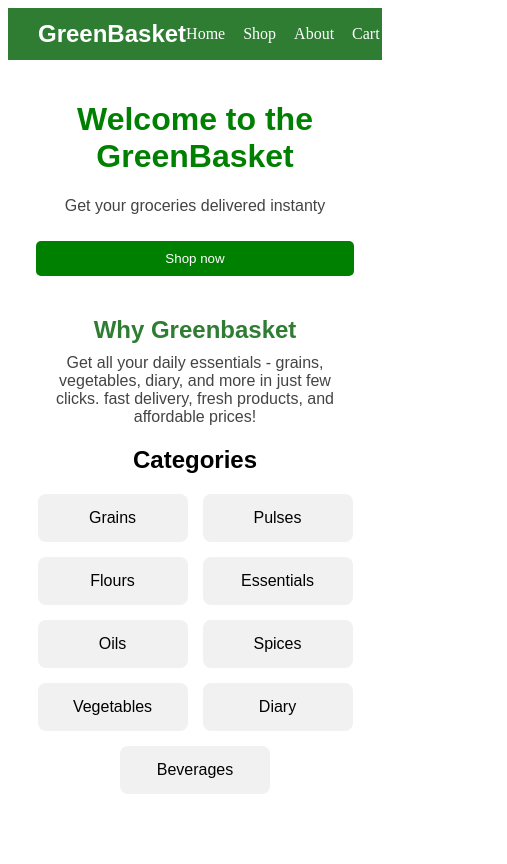
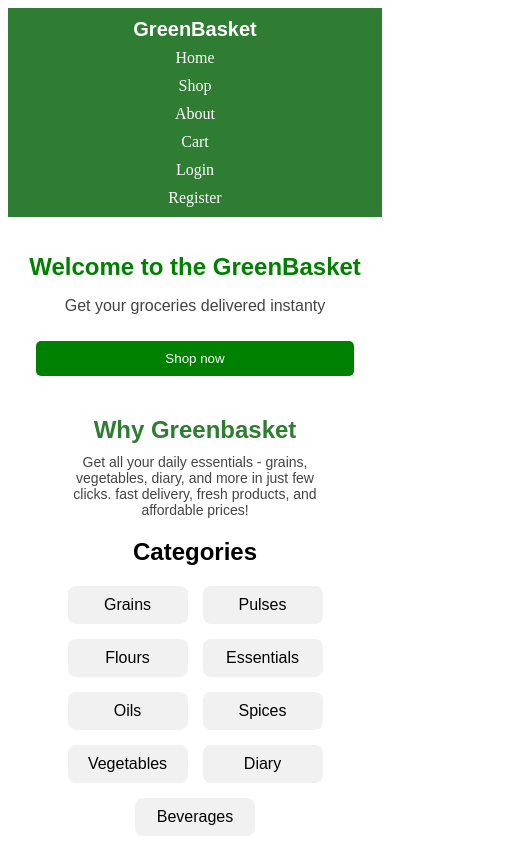
Before and after one commit to shashankgowdab3/greenbasket-react, a React (Create React App) app in the folder greenbasket/: page / in a window 390 px wide. Shown: the whole page, 507 px wide, since content can reach past the window. Built offline with nearby package versions, Linux system fonts and the light colour scheme.

Commit message:
fix dependencies mismatch

```diff
--- a/greenbasket/src/about.css
+++ b/greenbasket/src/about.css
@@ -33,3 +33,24 @@
   font-weight: bold;
   color: #2e7d32;
 }
+
+@media (max-width: 768px) {
+
+  .about-container {
+    margin: 20px;
+    padding: 15px;
+  }
+
+  .about-container h2 {
+    font-size: 22px;
+  }
+
+  .about-container h3 {
+    font-size: 18px;
+  }
+
+  .about-container li {
+    font-size: 16px;
+  }
+
+}
--- a/greenbasket/src/cart.css
+++ b/greenbasket/src/cart.css
@@ -24,3 +24,11 @@ button {
 button:hover {
   background-color: darkgreen;
 }
+
+@media (max-width: 768px) {
+
+  .cart-item {
+    width: 90%;
+  }
+
+}
--- a/greenbasket/src/home.css
+++ b/greenbasket/src/home.css
@@ -61,3 +61,25 @@ button:hover{
     border-radius: 8px;
     width: 120px;
 }
+
+@media (max-width: 768px) {
+
+  .welcome h1 {
+    font-size: 24px;
+  }
+
+  .intro p {
+    font-size: 14px;
+    padding: 0 10px;
+  }
+
+  .category-list {
+    justify-content: center;
+  }
+
+  .card {
+    width: 100px;
+    padding: 10px;
+  }
+
+}
--- a/greenbasket/src/login.css
+++ b/greenbasket/src/login.css
@@ -31,3 +31,11 @@
   margin-top: 10px;
   font-size: 18px;
 }
+
+@media (max-width: 768px) {
+
+  .login-box {
+    width: 90%;
+  }
+
+}
--- a/greenbasket/src/navbar.css
+++ b/greenbasket/src/navbar.css
@@ -34,3 +34,24 @@
 .nav-links li a:hover {
   color: #c8e6c9;
 }
+
+@media (max-width: 768px) {
+
+  .navbar {
+    flex-direction: column;
+    align-items: center;
+    padding: 10px;
+  }
+
+  .logo {
+    margin-bottom: 8px;
+    font-size: 20px;
+  }
+
+  .nav-links {
+    flex-direction: column;
+    gap: 10px;
+    text-align: center;
+  }
+
+}
--- a/greenbasket/src/register.css
+++ b/greenbasket/src/register.css
@@ -21,3 +21,11 @@ button {
   margin-top: 10px;
   cursor: pointer;
 }
+
+@media (max-width: 768px) {
+
+  .register-container {
+    width: 90%;
+  }
+
+}
--- a/greenbasket/src/shop.css
+++ b/greenbasket/src/shop.css
@@ -27,3 +27,16 @@
   cursor: pointer;
   border-radius: 5px;
 }
+
+@media (max-width: 768px) {
+
+  .shop-container {
+    gap: 10px;
+    padding: 10px;
+  }
+
+  .product-card {
+    width: 140px;
+  }
+
+}
```
Also changed, not shown: greenbasket/package.json (+4 -4 lines), 2 other files (tests, documents, lock files or other folders).
